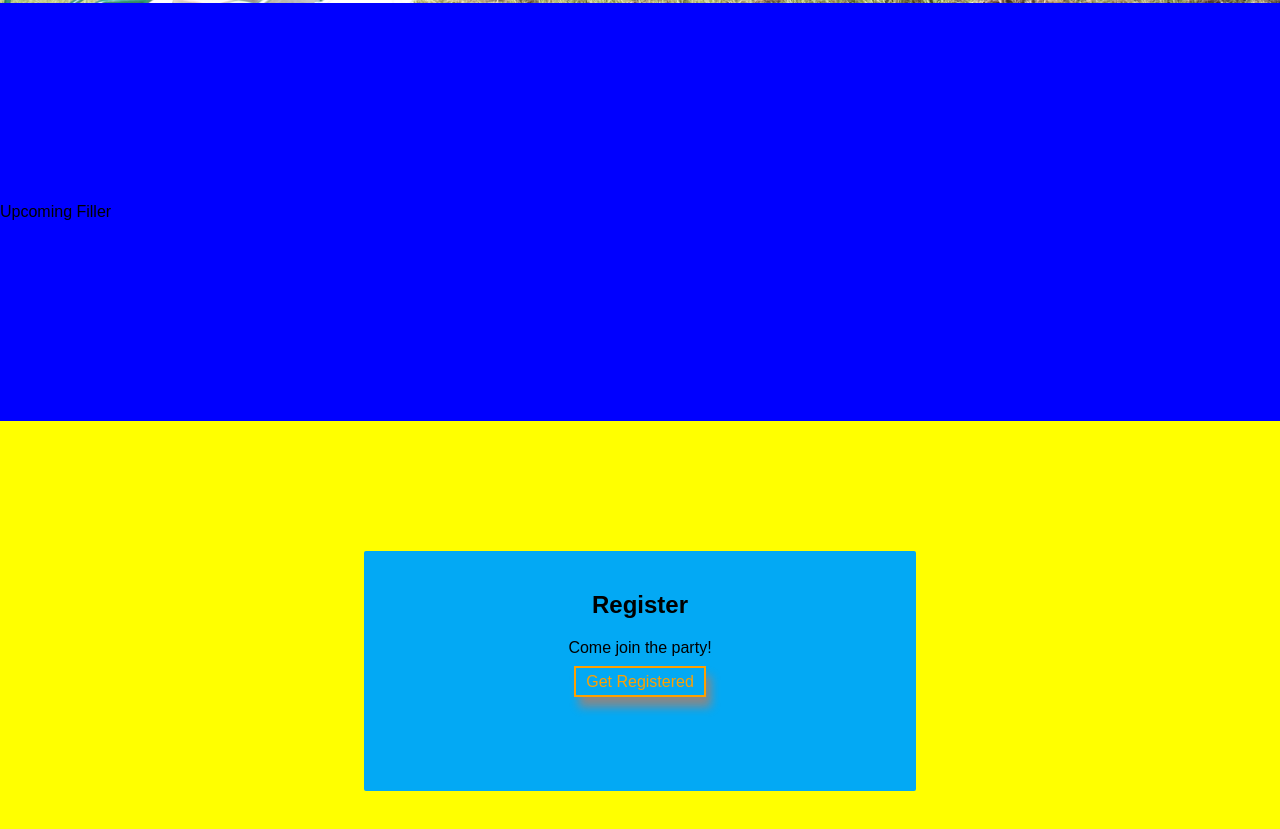
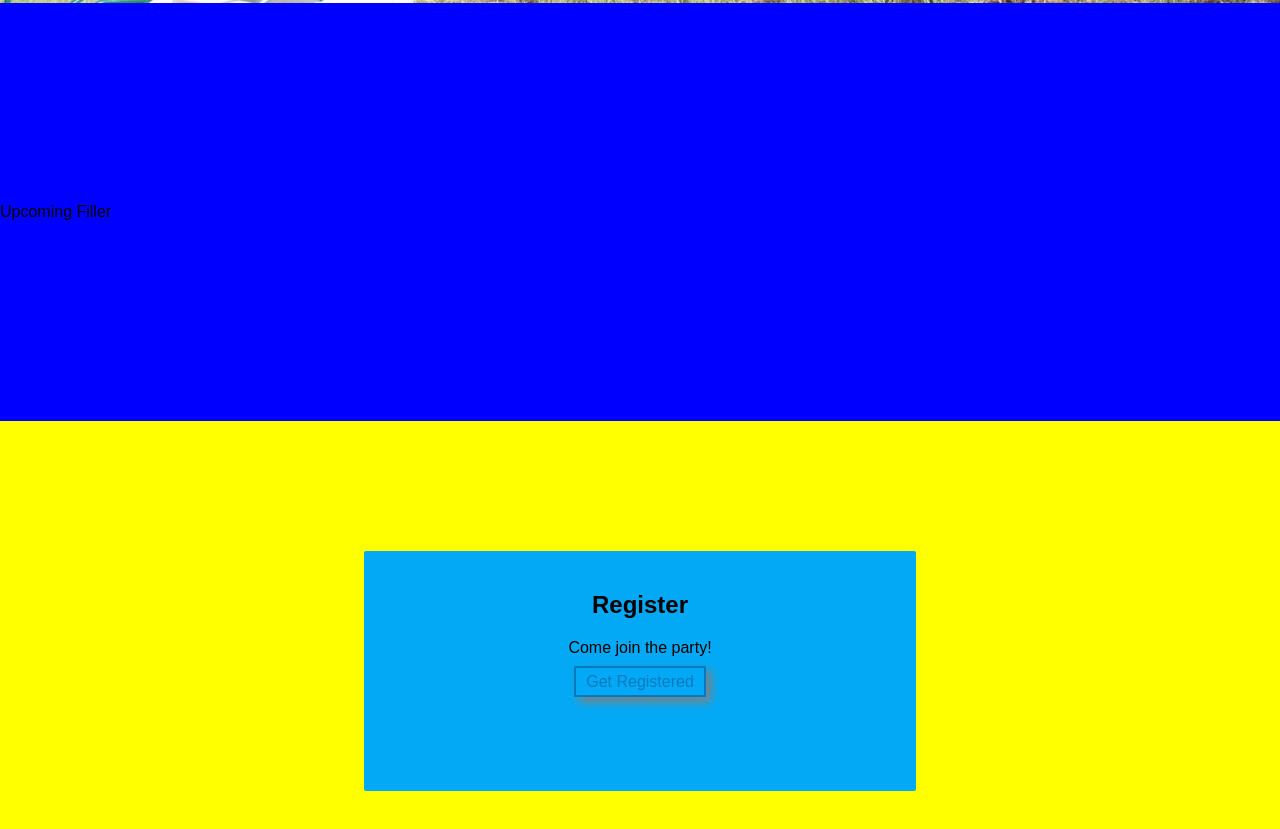
Before and after one commit to superTyDev/tsawebmaster, a website: page examples/index.html in a window 1280 px wide. Shown: the part 1497-2326 px from the top of the page. Drawn offline with Linux system fonts and the light colour scheme; a web font is replaced by a local one.

Commit message:
Update index.html
Updated button styling

```diff
--- a/examples/index.html
+++ b/examples/index.html
@@ -172,10 +172,11 @@
 
 			.button {
 				text-decoration: none;
+				margin: 20px;
 				padding: 5px 10px;
 				color: #ffa000;
-				border: currentColor solid 2px;
-				box-shadow: 5px 10px 10px #888888;
+				border: #ffa000 solid 2px;
+				box-shadow: 5px 5px 10px grey;
 			}
 
 			.button:hover {
@@ -285,6 +286,16 @@
 				text-align: center;
 				border-radius: 2px;
 				background-color: #03a9f4;
+			}
+
+			.register .button {
+				color: #007ac1;
+				border-color: #007ac1;
+			}
+
+			.register .button:hover {
+				color: white;
+				background-color: #007ac1;
 			}
 
 			@media (prefers-reduced-motion: no-preference) {
@@ -416,6 +427,7 @@
 							sit amet urna blandit, eleifend massa id, elementum velit. Quisque
 							rutrum pretium augue, eget congue sapien sollicitudin quis.
 						</p>
+						<a class="button">See More</a>
 					</div>
 				</div>
 
```
